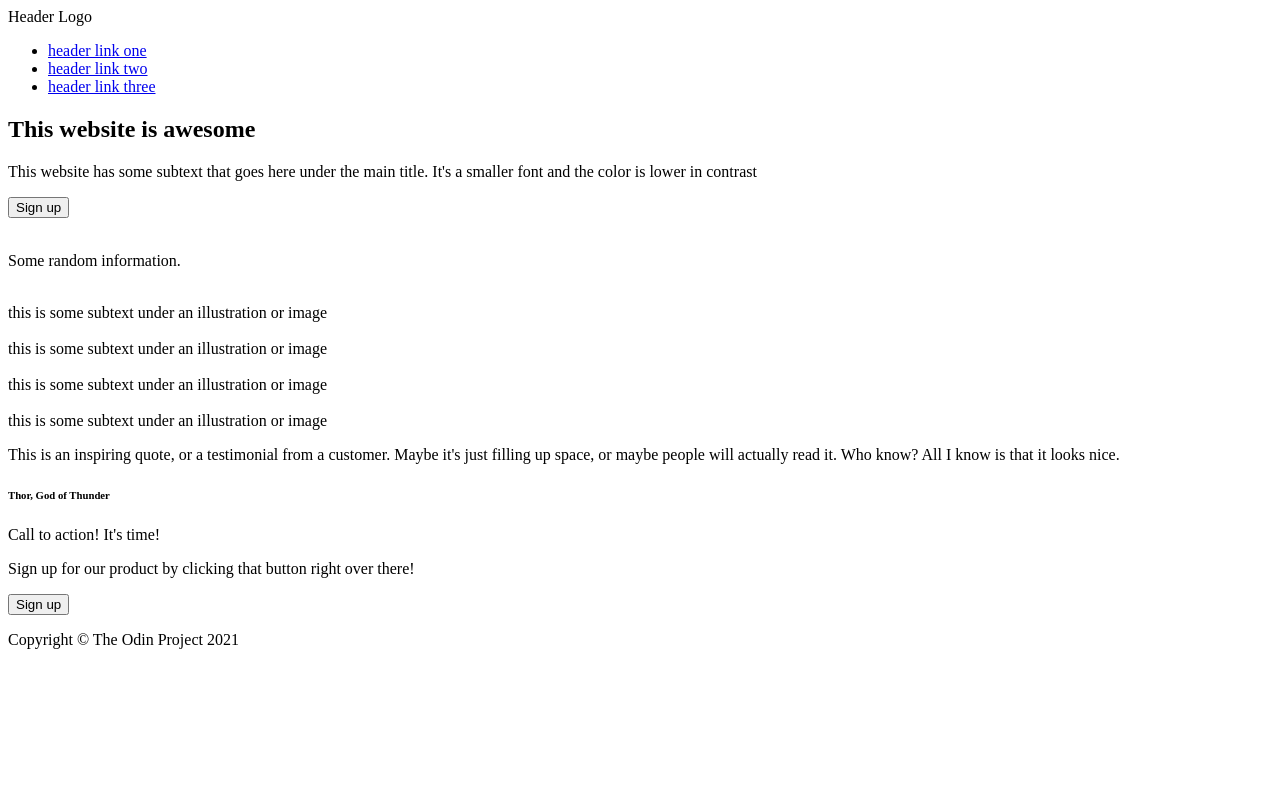
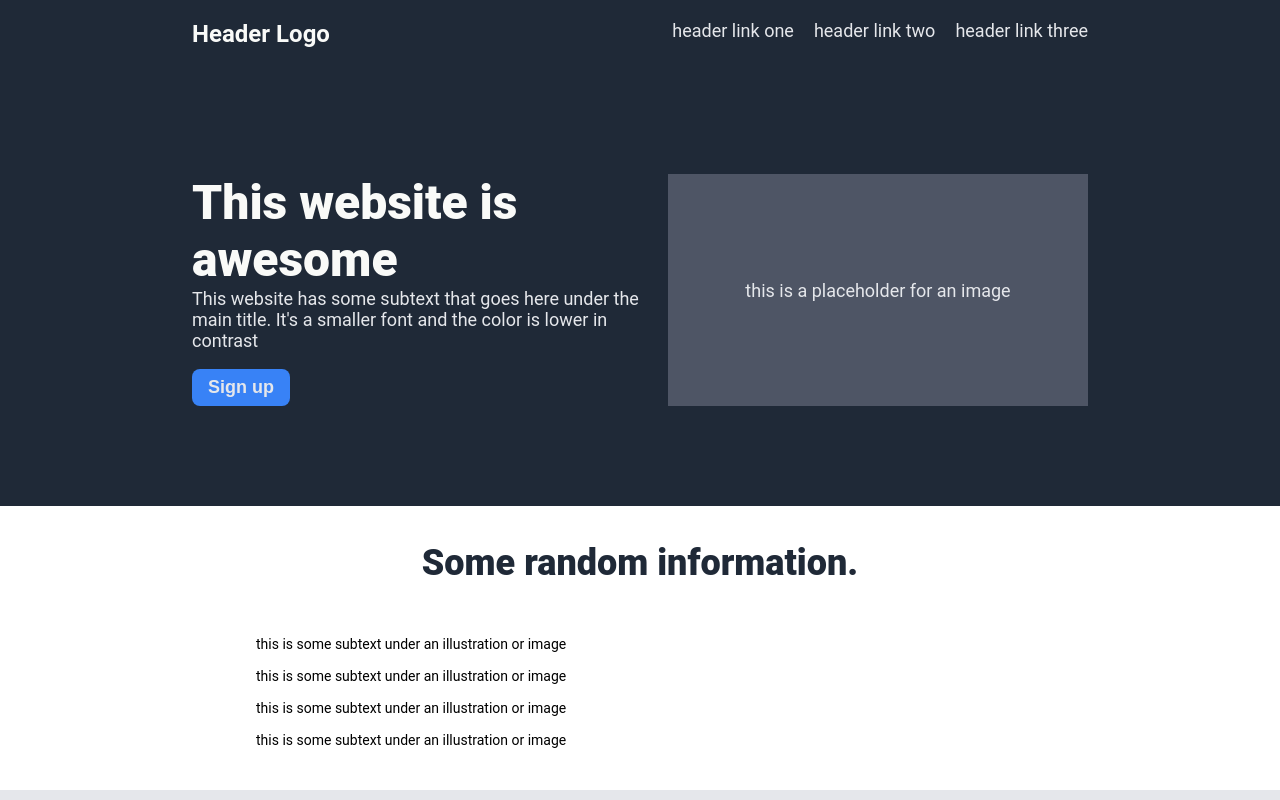
Before and after one commit to HassanAlnaggar99/landing-page, a plain HTML site: page index.html in a window 1280 px wide. Shown: the top 800 px of the page. Drawn offline with Linux system fonts and the light colour scheme.

Commit message:
finished header

```diff
--- a/css/style.css
+++ b/css/style.css
@@ -0,0 +1,120 @@
+body {
+  font-size: 14px;
+  font-family: Roboto, sans-serif;
+  margin: 0;
+  display: flex;
+  flex-direction: column;
+}
+
+a {
+  color: black;
+  text-decoration: none;
+}
+
+ul, ol {
+  margin: 0;
+  padding: 0;
+  list-style-type: none;
+}
+
+.header {
+  background-color: #1F2937;
+  display: flex;
+  flex-direction: column;
+  padding: 20px 15% 100px;
+}
+
+.upper-header, .lower-header {
+  display: flex;
+  justify-content: space-between;
+  /* align-items: flex-start; */
+}
+
+.upper-header {
+  margin-bottom: 6em;
+}
+
+.logo {
+  font-size: 24px;
+  font-weight: bold;
+  color: #F9FAF8;
+}
+
+.links {
+  display: flex;
+  gap: 20px;
+}
+
+li a {
+  font-size: 18px;
+  color: #E5E7EB;
+}
+
+.lower-header {
+  display: flex;
+  justify-content: space-between;
+  margin-top: 3em;
+  gap: 2em;
+}
+
+.lower-left-header {
+  width: 50%;
+}
+
+.lower-left-header  h2 {
+  font-size: 48px;
+  color: #F9FAF8;
+  font-weight: 900;
+  margin: 0;
+}
+
+.lower-left-header p, .lower-left-header button, .header-image {
+  font-size: 18px;
+  color: #E5E7EB;
+  margin-top: 0;
+}
+
+.lower-left-header button {
+  font-weight: bold;
+  background-color: #3882F6;
+  border-radius: 8px;
+  border: none;
+  padding: 8px 16px;
+}
+
+.header-image {
+  flex: 1;
+  background-color: #4e5565;
+
+  display: flex;
+  justify-content: center;
+  align-items: center;
+}
+
+.content {
+  display: flex;
+  flex-direction: column;
+}
+
+.info {
+  padding: 0px 20% 3em;
+}
+
+.info h3 {
+  font-size: 36px;
+  font-weight: 900;
+  color: #1F2937;
+  text-align: center;
+}
+
+.quote {
+  background-color: #E5E7EB;
+}
+
+.action {
+  background-color: #3882F6;
+}
+
+.footer {
+  background-color: #1F2937;
+}
--- a/index.html
+++ b/index.html
@@ -4,36 +4,38 @@
   <meta charset="UTF-8">
   <meta name="viewport" content="width=device-width, initial-scale=1.0">
   <title>Landing Page</title>
+  <link rel="stylesheet" href="./css/style.css">
 </head>
 <body>
 
   <div class="header">
-    <div>
+    <div class="upper-header">
       <div class="logo">Header Logo</div>
-      <div class="links">
-        <ul>
-          <li><a href="#">header link one</a></li>
-          <li><a href="#">header link two</a></li>
-          <li><a href="#">header link three</a></li>
-        </ul>
-      </div>
+      <ul class="links">
+        <li><a href="#">header link one</a></li>
+        <li><a href="#">header link two</a></li>
+        <li><a href="#">header link three</a></li>
+      </ul>
     </div>
 
-    <div>
-      <div>
+    <div class="lower-header">
+      <div class="lower-left-header">
         <h2>This website is awesome</h2>
         <p>This website has some subtext that goes here under the main title.
           It's a smaller font and the color is lower in contrast
         </p>
         <button>Sign up</button>
       </div>
-      <img src="" alt="">
+      <div class="header-image">
+        <p>this is a placeholder for an image</p>
+        <img src="" alt="">
+      </div>
     </div>
   </div>
 
   <div class="content">
-    <div>
-      <p>Some random information.</p>
+    <div class="info">
+      <h3>Some random information.</h3>
       <div>
         <div class="col">
           <img src="" alt="">
@@ -54,7 +56,7 @@
       </div>
     </div>
 
-    <div>
+    <div class="quote">
       <div>
         <p>This is an inspiring quote, or a testimonial from a customer. Maybe
           it's just filling up space, or maybe people will actually read it. Who
@@ -64,7 +66,7 @@
       </div>
     </div>
 
-    <div>
+    <div class="action">
       <div>
         <div>
           <p>Call to action! It's time!</p>
```
Also changed, not shown: img/pexels-jc-terry-18928507.jpg (added).
